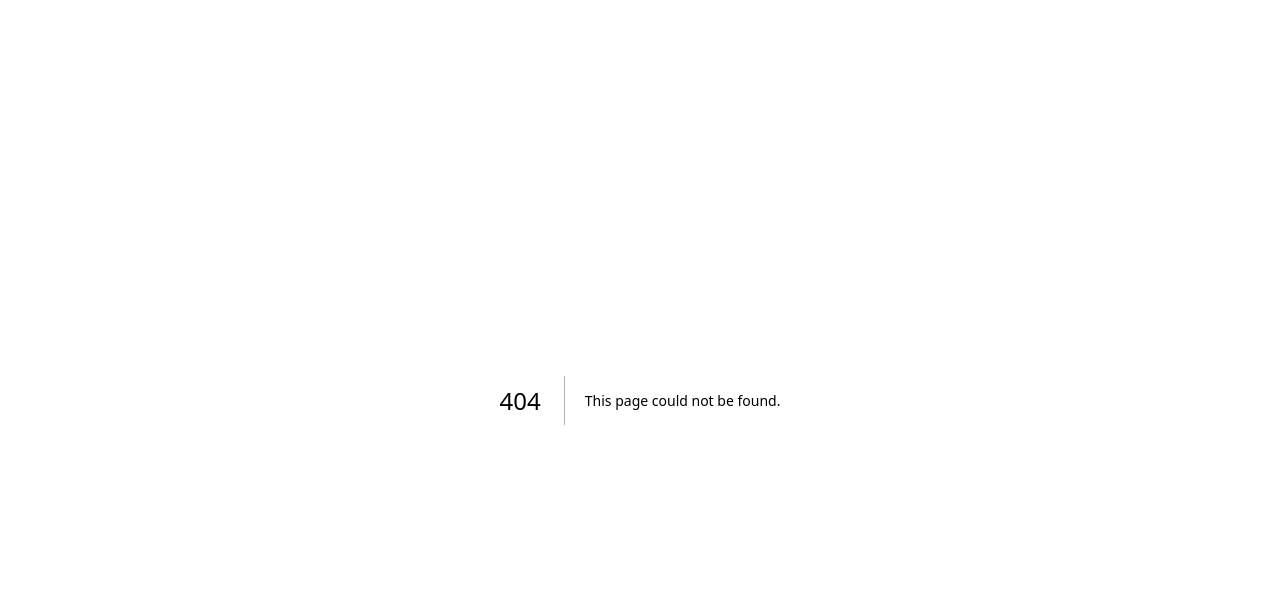
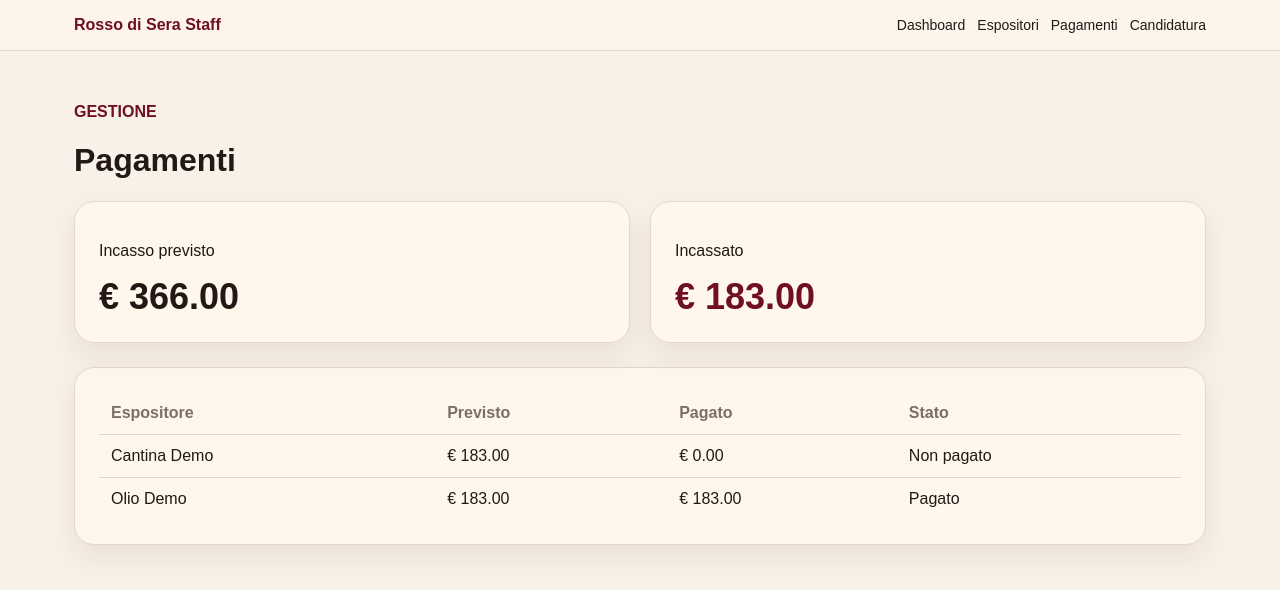
Before and after one commit to giordmando/rosso-di-sera-staff-app, a Next.js app: page /pagamenti in a window 1280 px wide. Before the commit this address had no page. Shown: the top 590 px of the page. Built offline with nearby package versions, Linux system fonts and the light colour scheme.

Commit message:
Add payments page

```diff
--- /dev/null
+++ b/src/app/pagamenti/page.tsx
@@ -0,0 +1,31 @@
+import { AppHeader } from '@/components/AppHeader';
+
+const payments = [
+  { id: 'p1', exhibitor: 'Cantina Demo', expected: 183, paid: 0, status: 'Non pagato' },
+  { id: 'p2', exhibitor: 'Olio Demo', expected: 183, paid: 183, status: 'Pagato' },
+];
+
+export default function PaymentsPage() {
+  const expected = payments.reduce((sum, item) => sum + item.expected, 0);
+  const paid = payments.reduce((sum, item) => sum + item.paid, 0);
+
+  return (
+    <main>
+      <AppHeader />
+      <div className="container" style={{ paddingTop: 36, paddingBottom: 36 }}>
+        <p style={{ color: 'var(--wine)', fontWeight: 800 }}>GESTIONE</p>
+        <h1>Pagamenti</h1>
+        <section className="grid grid-2" style={{ marginBottom: 24 }}>
+          <div className="card"><p>Incasso previsto</p><strong style={{ fontSize: 36 }}>€ {expected.toFixed(2)}</strong></div>
+          <div className="card"><p>Incassato</p><strong style={{ fontSize: 36, color: 'var(--wine)' }}>€ {paid.toFixed(2)}</strong></div>
+        </section>
+        <section className="card" style={{ overflowX: 'auto' }}>
+          <table style={{ width: '100%', borderCollapse: 'collapse' }}>
+            <thead><tr style={{ textAlign: 'left', color: 'var(--muted)' }}><th style={{ padding: 12 }}>Espositore</th><th style={{ padding: 12 }}>Previsto</th><th style={{ padding: 12 }}>Pagato</th><th style={{ padding: 12 }}>Stato</th></tr></thead>
+            <tbody>{payments.map((item) => <tr key={item.id} style={{ borderTop: '1px solid var(--border)' }}><td style={{ padding: 12 }}>{item.exhibitor}</td><td style={{ padding: 12 }}>€ {item.expected.toFixed(2)}</td><td style={{ padding: 12 }}>€ {item.paid.toFixed(2)}</td><td style={{ padding: 12 }}>{item.status}</td></tr>)}</tbody>
+          </table>
+        </section>
+      </div>
+    </main>
+  );
+}
```
